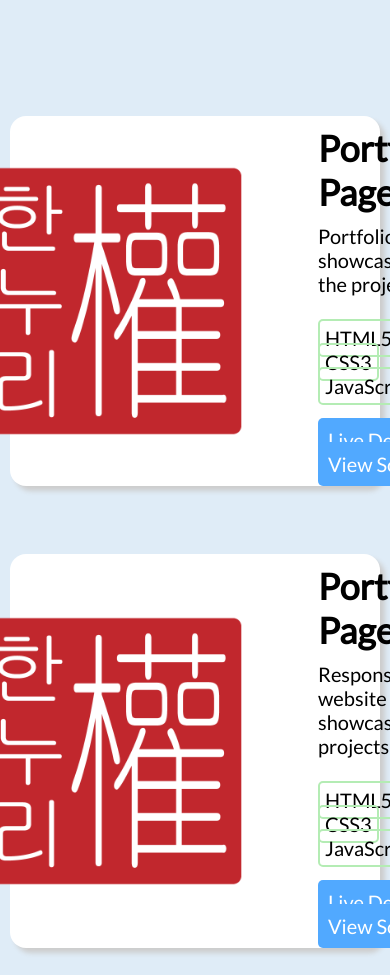
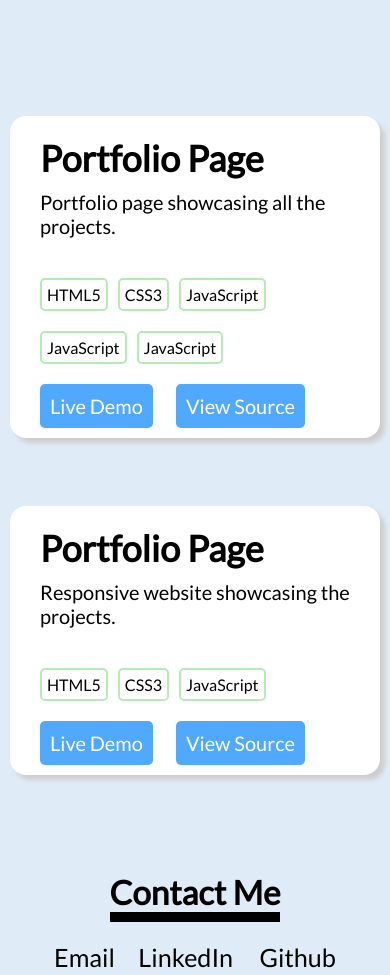
Before and after one commit to HLKwon/portfolio, a plain HTML site: page index.html in a window 390 px wide. Shown: the part 1720-2695 px from the top of the page. Drawn offline with Linux system fonts and the light colour scheme.

Commit message:
changed CSS for project-card

```diff
--- a/index.html
+++ b/index.html
@@ -103,6 +103,8 @@
               <span>HTML5</span>
               <span>CSS3</span>
               <span>JavaScript</span>
+              <span>JavaScript</span>
+              <span>JavaScript</span>
             </div>
             <a href="#">Live Demo</a>
             <a target="_blank" rel="noopener noreferrer" href="https://github.com/HLKwon/portfolio">View Source</a>
--- a/style.css
+++ b/style.css
@@ -331,7 +331,7 @@ header img {
 }
 
 .projectInfo{
-
+  padding: 10px;
 }
 
 .projectInfo h1{
@@ -347,10 +347,13 @@ header img {
 .projectTech {
   margin-top: 10px;
   margin-bottom: 30px;
+  display: flex;
+  justify-content: flex-start;
+  flex-wrap: wrap;
 }
 
 .projectTech span{
-  font-size: 20px;
+  font-size: calc(20px);
   margin: 10px 0 10px 10px;
   padding: 5px;
   border: 2px solid #b4ecb4;
@@ -368,7 +371,19 @@ header img {
 }
 
 @media only screen and (max-width: 840px) {
-
+  .projectImage {
+    display: none;
+  }
+  .projectTech {
+    margin-top: 10px;
+    margin-bottom: 20px;
+  }
+  .projectTech span{
+    font-size: calc(16px);
+    padding: 5px;
+    border: 2px solid #b4ecb4;
+    border-radius: 5px;
+  }
 }
 
 
```
